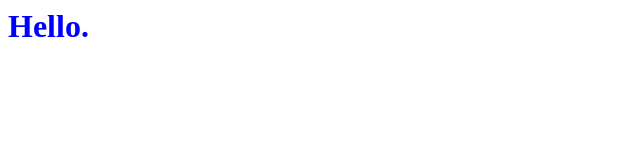
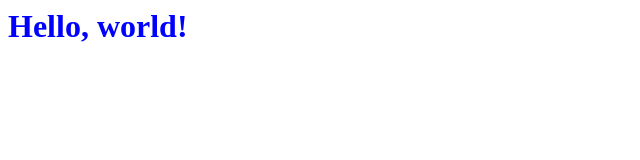
Before and after one commit to liuhonggu/test-project, a plain HTML site: page index.html in a window 1280 px wide. Shown: the whole page, without its empty margins (0-640 px from the left). Drawn offline with Linux system fonts and the light colour scheme.

Commit message:
Change message in heading

```diff
--- a/index.html
+++ b/index.html
@@ -4,6 +4,6 @@
   <link rel="stylesheet"href="css/style.css">
 </head>
 <body>
-  <h1>Hello.</h1>
+  <h1>Hello, world!</h1>
 </body>
 </html>
```
